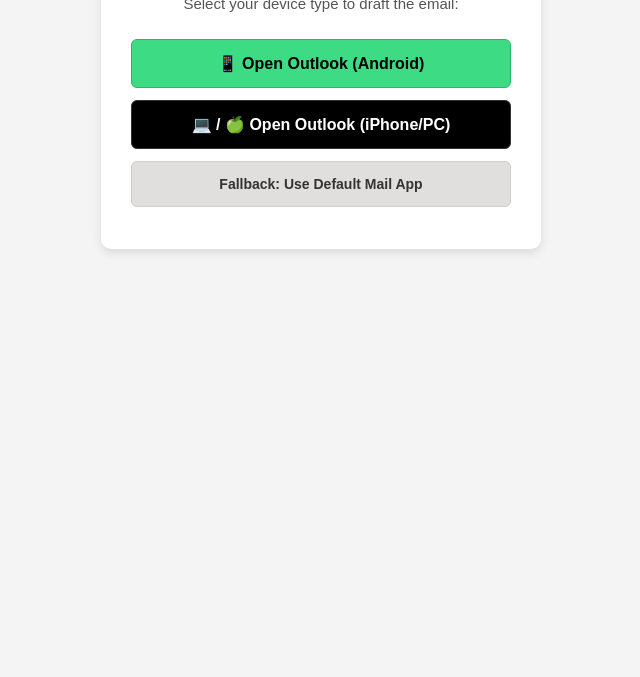
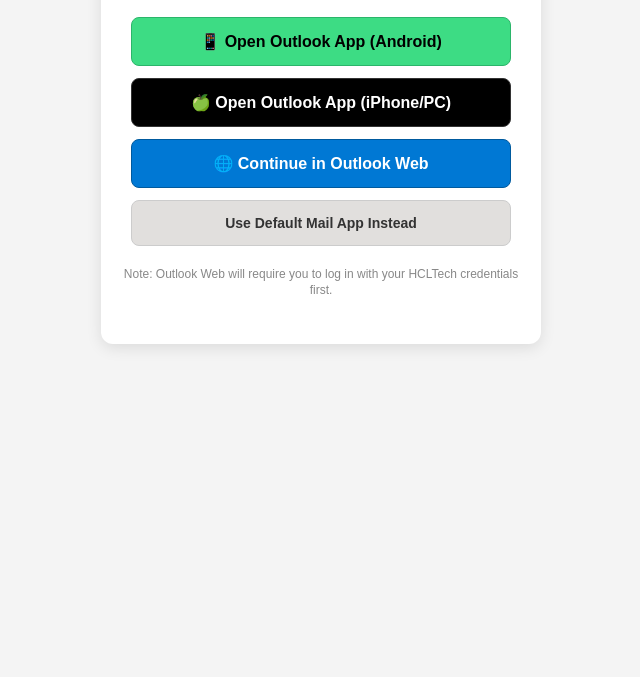
Before and after one commit to mdmaazkhan-31/MMK_IT_Automaton, a plain HTML site: page index.html in a window 1280 px wide. Shown: the part 123-800 px from the top of the page, without its empty margins (319-959 px from the left). Drawn offline with Linux system fonts and the light colour scheme.

Commit message:
Update index.html

```diff
--- a/index.html
+++ b/index.html
@@ -5,33 +5,43 @@
     <meta name="viewport" content="width=device-width, initial-scale=1.0">
     <title>IT Submit Form</title>
     <style>
-        body { font-family: Arial, sans-serif; text-align: center; padding: 30px 15px; background-color: #f4f4f4; }
-        .container { background: white; padding: 30px 20px; border-radius: 10px; box-shadow: 0px 4px 10px rgba(0,0,0,0.1); max-width: 400px; margin: auto; }
-        h2 { color: #333; margin-top: 0; }
-        p { color: #555; font-size: 15px; line-height: 1.4; margin-bottom: 25px; }
-        .btn { display: block; margin: 12px auto; padding: 14px 15px; text-decoration: none; border-radius: 6px; font-weight: bold; width: 95%; box-sizing: border-box; }
+        body { font-family: Arial, sans-serif; text-align: center; padding: 25px 15px; background-color: #f4f4f4; }
+        .container { background: white; padding: 25px 20px; border-radius: 12px; box-shadow: 0px 4px 15px rgba(0,0,0,0.1); max-width: 400px; margin: auto; }
+        h2 { color: #333; margin-top: 0; margin-bottom: 10px;}
+        p { color: #555; font-size: 14px; line-height: 1.4; margin-bottom: 20px; }
+        .btn { display: block; margin: 12px auto; padding: 14px 15px; text-decoration: none; border-radius: 8px; font-weight: bold; width: 95%; box-sizing: border-box; transition: 0.2s; }
+
+        /* Button Colors */
         .btn-android { background-color: #3DDC84; color: #000; border: 1px solid #2bb56a; }
         .btn-apple { background-color: #000000; color: white; border: 1px solid #333; }
+        .btn-web { background-color: #0078D4; color: white; border: 1px solid #005a9e; }
         .btn-secondary { background-color: #e1dfdd; color: #333; border: 1px solid #ccc; font-size: 14px; }
+
+        .note { font-size: 12px; color: #888; margin-top: 20px; }
     </style>
 </head>
 <body>
     <div class="container">
         <h2>IT Submit Form</h2>
-        <p>Select your device type to draft the email:</p>
+        <p>Select how you would like to draft your email:</p>
 
         <a class="btn btn-android" href="intent:N4Engineers.Corporate@hcltech.com,dponoidasez@hcltech.com?cc=Rajeev.dutt@hcltech.com&subject=IT%20Submit%20%7C%20%3C%3CReason%3E%3E%20%7C%20%3C%3CHostname%3E%3E&body=Hi%20Team,%0A%0AI%20am%20submitting%20my%20system%20having%20hostname%20as%20%22%3C%3CHostname%3E%3E%22%20with/without%20charger%20and%20with/without%20Lan%20Connector.%20No%20data%20backup%20is%20required.%0A%0ADetails:%0AName:%20%0AEmployee%20Code:%20%0AModel:%20%0ASerial%20Number:%20%0AReason:%20%0A%0ARegards,#Intent;scheme=mailto;package=com.microsoft.office.outlook;end;">
-            📱 Open Outlook (Android)
+            📱 Open Outlook App (Android)
         </a>
 
         <a class="btn btn-apple" href="ms-outlook://compose?to=N4Engineers.Corporate@hcltech.com,dponoidasez@hcltech.com&cc=Rajeev.dutt@hcltech.com&subject=IT%20Submit%20%7C%20%3C%3CReason%3E%3E%20%7C%20%3C%3CHostname%3E%3E&body=Hi%20Team,%0A%0AI%20am%20submitting%20my%20system%20having%20hostname%20as%20%22%3C%3CHostname%3E%3E%22%20with/without%20charger%20and%20with/without%20Lan%20Connector.%20No%20data%20backup%20is%20required.%0A%0ADetails:%0AName:%20%0AEmployee%20Code:%20%0AModel:%20%0ASerial%20Number:%20%0AReason:%20%0A%0ARegards,">
-            💻 / 🍏 Open Outlook (iPhone/PC)
+            🍏 Open Outlook App (iPhone/PC)
+        </a>
+
+        <a class="btn btn-web" target="_blank" href="https://outlook.office.com/mail/deeplink/compose?to=N4Engineers.Corporate@hcltech.com,dponoidasez@hcltech.com&cc=Rajeev.dutt@hcltech.com&subject=IT%20Submit%20%7C%20%3C%3CReason%3E%3E%20%7C%20%3C%3CHostname%3E%3E&body=Hi%20Team,%0A%0AI%20am%20submitting%20my%20system%20having%20hostname%20as%20%22%3C%3CHostname%3E%3E%22%20with/without%20charger%20and%20with/without%20Lan%20Connector.%20No%20data%20backup%20is%20required.%0A%0ADetails:%0AName:%20%0AEmployee%20Code:%20%0AModel:%20%0ASerial%20Number:%20%0AReason:%20%0A%0ARegards,">
+            🌐 Continue in Outlook Web
         </a>
 
         <a class="btn btn-secondary" href="mailto:N4Engineers.Corporate@hcltech.com,dponoidasez@hcltech.com?cc=Rajeev.dutt@hcltech.com&subject=IT%20Submit%20%7C%20%3C%3CReason%3E%3E%20%7C%20%3C%3CHostname%3E%3E&body=Hi%20Team,%0A%0AI%20am%20submitting%20my%20system%20having%20hostname%20as%20%22%3C%3CHostname%3E%3E%22%20with/without%20charger%20and%20with/without%20Lan%20Connector.%20No%20data%20backup%20is%20required.%0A%0ADetails:%0AName:%20%0AEmployee%20Code:%20%0AModel:%20%0ASerial%20Number:%20%0AReason:%20%0A%0ARegards,">
-            Fallback: Use Default Mail App
+            Use Default Mail App Instead
         </a>
 
+        <p class="note">Note: Outlook Web will require you to log in with your HCLTech credentials first.</p>
     </div>
 </body>
 </html>
```
